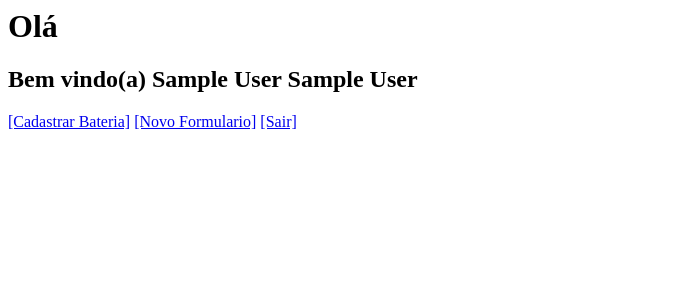
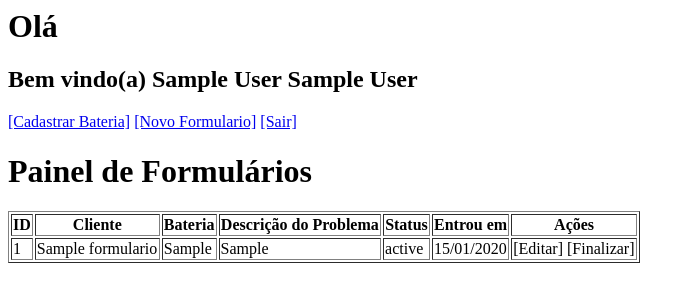
Before and after one commit to victeera/assistencia-bateria, a PHP site: page / in a window 1280 px wide. Shown: the top 302 px of the page, without its empty margins (0-695 px from the left). Run offline with PHP 8.4, Linux system fonts and the light colour scheme; the visitor is signed in with stand-in values (Sample User, id 1); tables that the repository leaves empty hold one stand-in row (values such as "Sample post").

Commit message:
Criado o metodo getForm para mostrar um painel dos formularios que estao com status em aberto

```diff
--- a/Classes/Formulario.php
+++ b/Classes/Formulario.php
@@ -86,4 +86,19 @@ class Formulario{
 		 return $lastId;
 	}
 
+	public function getForms(){
+		$array = array();
+		$sql = "SELECT f.id, f.nome_cliente, f.bateria, d.problema, f.status, d.data_entrada
+				FROM formulario f
+				INNER JOIN dados_entrada d
+				ON f.id = d.id_formulario";
+		$sql = $this->pdo->query($sql);
+
+		if($sql->rowCount() > 0){
+			$array = $sql->fetchAll();
+		}
+
+		return $array;
+	}
+
 }
--- a/index.php
+++ b/index.php
@@ -1,6 +1,10 @@
 <?php
 session_start();
+include 'config.php';
+include 'Classes/Formulario.php';
 
+$formulario = new Formulario($pdo);
+$formulario = $formulario->getForms();
 if(empty($_SESSION['usuario'])){
 	header("Location: login.php");
 }
@@ -12,3 +16,28 @@ if(empty($_SESSION['usuario'])){
 <h2>Bem vindo(a) <?php echo $_SESSION['nome']. ' '.$_SESSION['sobrenome']; ?></h2>
 
 <a href="cadastro-bateria.php">[Cadastrar Bateria]</a> <a href="novo-formulario.php">[Novo Formulario]</a>  <a href="logout.php">[Sair]</a>
+<h1>Painel de Formulários</h1>
+<table border="1" width="50%">
+	<tr>
+		<th>ID</th>
+		<th>Cliente</th>
+		<th>Bateria</th>
+		<th>Descrição do Problema</th>
+		<th>Status</th>
+		<th>Entrou em</th>
+		<th>Ações</th>
+</tr>
+<?php foreach($formulario as $form):  ?>
+
+<tr>
+		<td> <?php echo $form['id']; ?></td>
+		<td> <?php echo $form['nome_cliente']; ?></td>
+		<td> <?php echo $form['bateria']; ?></td>
+		<td> <?php echo $form['problema']; ?></td>
+		<td> <?php echo $form['status']; ?></td>
+		<td> <?php echo date("d/m/Y", strtotime($form['data_entrada'])); ?></td>
+		<td> [Editar] [Finalizar]</td>
+	</tr>
+	<?php endforeach;  ?>
+
+	</table>
```
